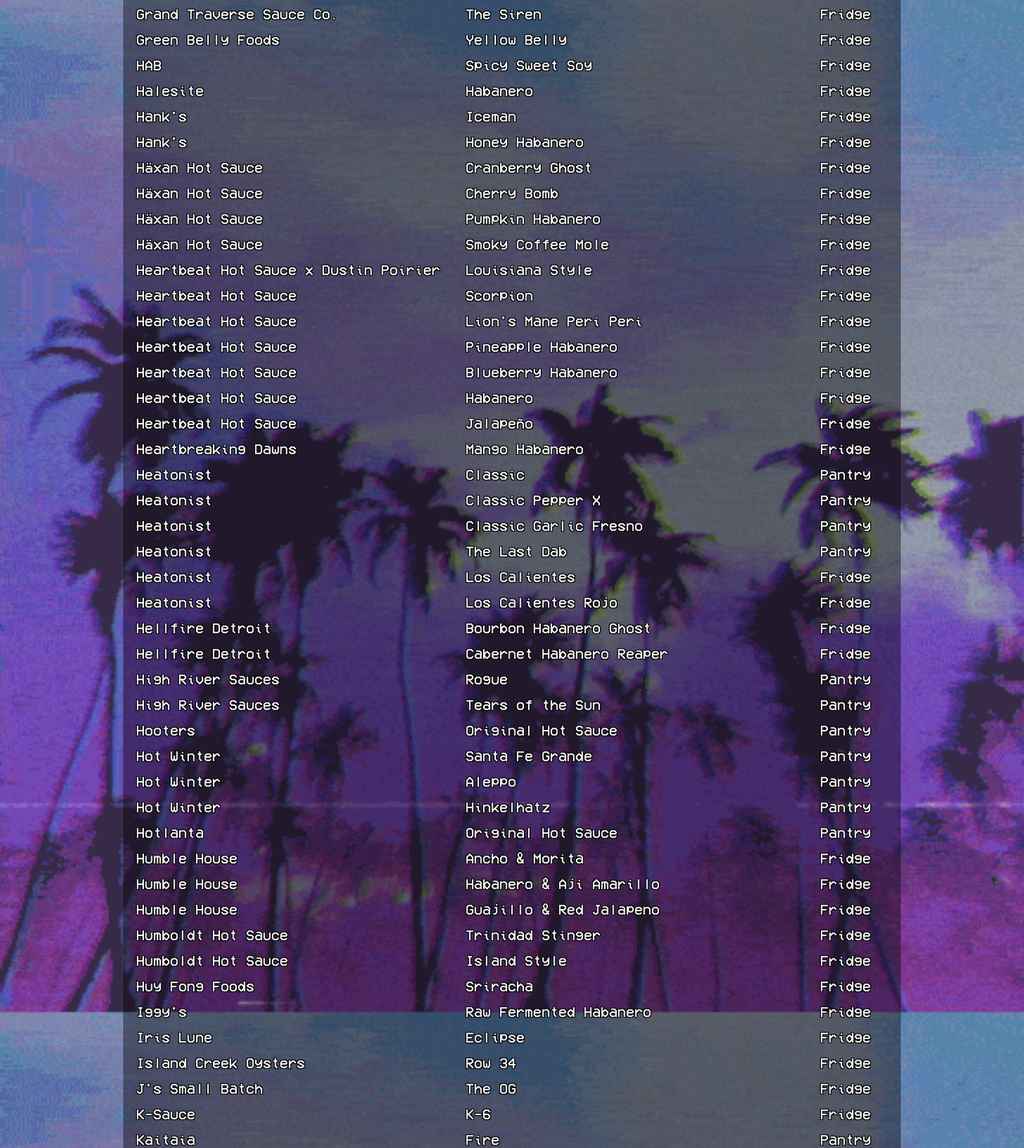
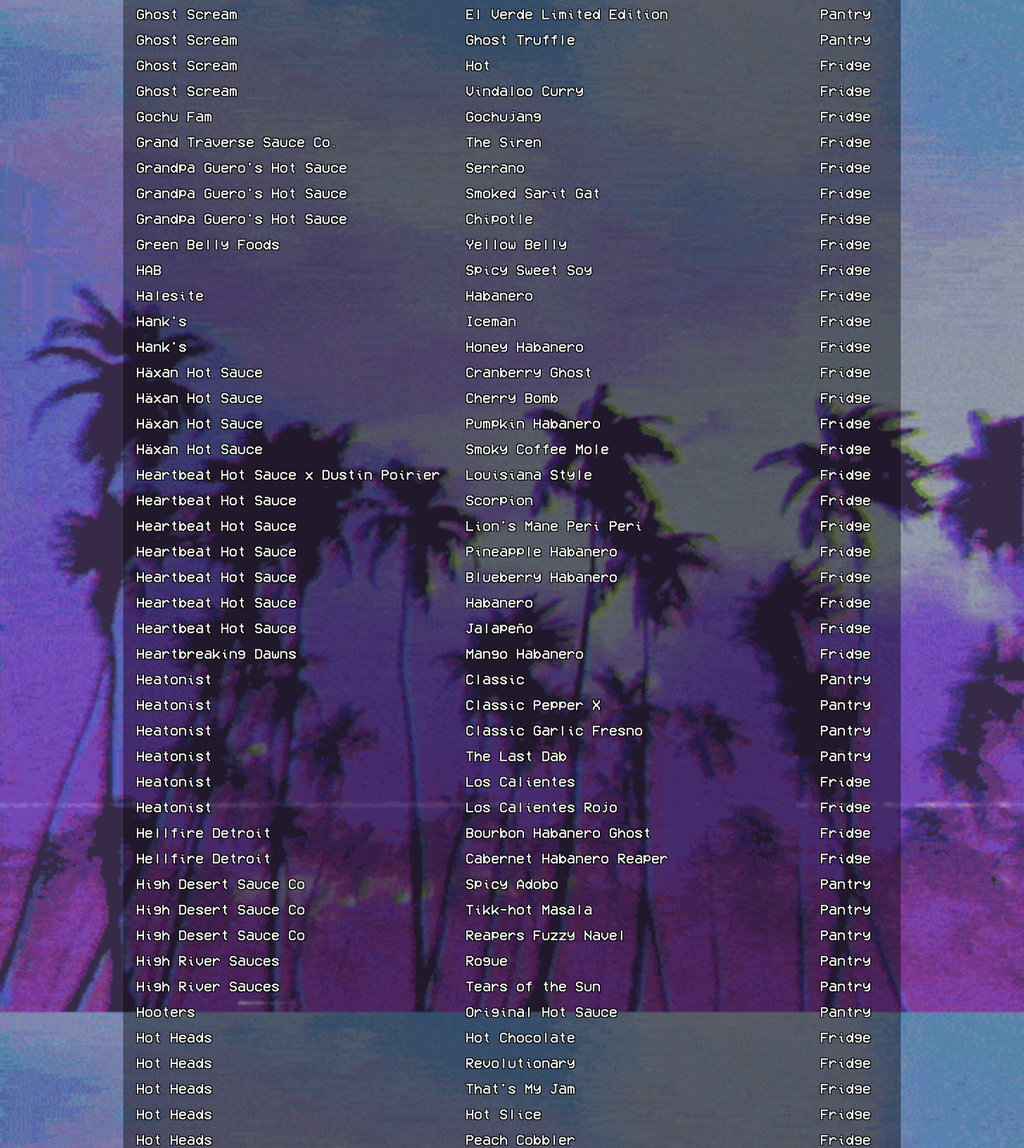
Before and after one commit to cherscarlett/cher, a Next.js app: page /pantry in a window 1280 px wide. Shown: the part 3854-5290 px from the top of the page at 80% size. Built offline with nearby package versions, Linux system fonts and the light colour scheme.

Commit message:
Update pantry

```diff
--- a/pages/pantry.js
+++ b/pages/pantry.js
@@ -914,6 +914,46 @@
       "img": null
     },
     {
+      "brand": "Ghost Scream",
+      "name": "Green Reaper Special Reserve",
+      "shu": null,
+      "location": null,
+      "url": null,
+      "img": null
+    },
+    {
+      "brand": "Ghost Scream",
+      "name": "El Verde Limited Edition",
+      "shu": null,
+      "location": null,
+      "url": null,
+      "img": null
+    },
+    {
+      "brand": "Ghost Scream",
+      "name": "Ghost Truffle",
+      "shu": null,
+      "location": null,
+      "url": null,
+      "img": null
+    },
+    {
+      "brand": "Ghost Scream",
+      "name": "Hot",
+      "shu": null,
+      "location": "Fridge",
+      "url": null,
+      "img": null
+    },
+    {
+      "brand": "Ghost Scream",
+      "name": "Vindaloo Curry",
+      "shu": null,
+      "location": "Fridge",
+      "url": null,
+      "img": null
+    },
+    {
       "brand": "Gochu Fam",
       "name": "Gochujang",
       "shu": null,
@@ -930,6 +970,30 @@
       "img": null
     },
     {
+      "brand": "Grandpa Guero's Hot Sauce",
+      "name": "Serrano",
+      "shu": null,
+      "location": "Fridge",
+      "url": null,
+      "img": null
+    },
+    {
+      "brand": "Grandpa Guero's Hot Sauce",
+      "name": "Smoked Sarit Gat",
+      "shu": null,
+      "location": "Fridge",
+      "url": null,
+      "img": null
+    },
+    {
+      "brand": "Grandpa Guero's Hot Sauce",
+      "name": "Chipotle",
+      "shu": null,
+      "location": "Fridge",
+      "url": null,
+      "img": null
+    },
+    {
       "brand": "Green Belly Foods",
       "name": "Yellow Belly",
       "shu": null,
@@ -1130,6 +1194,30 @@
       "img": null
     },
     {
+      "brand": "High Desert Sauce Co",
+      "name": "Spicy Adobo",
+      "shu": null,
+      "location": null,
+      "url": null,
+      "img": null
+    },
+    {
+      "brand": "High Desert Sauce Co",
+      "name": "Tikk-hot Masala",
+      "shu": null,
+      "location": null,
+      "url": null,
+      "img": null
+    },
+    {
+      "brand": "High Desert Sauce Co",
+      "name": "Reapers Fuzzy Navel",
+      "shu": null,
+      "location": null,
+      "url": null,
+      "img": null
+    },
+    {
       "brand": "High River Sauces",
       "name": "Rogue",
       "shu": null,
@@ -1154,6 +1242,46 @@
       "img": null
     },
     {
+      "brand": "Hot Heads",
+      "name": "Hot Chocolate",
+      "shu": null,
+      "location": "Fridge",
+      "url": null,
+      "img": null
+    },
+    {
+      "brand": "Hot Heads",
+      "name": "Revolutionary",
+      "shu": null,
+      "location": "Fridge",
+      "url": null,
+      "img": null
+    },
+    {
+      "brand": "Hot Heads",
+      "name": "That's My Jam",
+      "shu": null,
+      "location": "Fridge",
+      "url": null,
+      "img": null
+    },
+    {
+      "brand": "Hot Heads",
+      "name": "Hot Slice",
+      "shu": null,
+      "location": "Fridge",
+      "url": null,
+      "img": null
+    },
+    {
+      "brand": "Hot Heads",
+      "name": "Peach Cobbler",
+      "shu": null,
+      "location": "Fridge",
+      "url": null,
+      "img": null
+    },
+    {
       "brand": "Hot Winter",
       "name": "Santa Fe Grande",
       "shu": null,
@@ -1658,6 +1786,46 @@
       "img": null
     },
     {
+      "brand": "Mic's Chilli",
+      "name": "Emerald Jalapeño",
+      "shu": null,
+      "location": "Fridge",
+      "url": null,
+      "img": null
+    },
+    {
+      "brand": "Mic's Chilli",
+      "name": "Naga Knockdown",
+      "shu": null,
+      "location": "Fridge",
+      "url": null,
+      "img": null
+    },
+    {
+      "brand": "Mic's Chilli",
+      "name": "Trouble Trinidad",
+      "shu": null,
+      "location": "Fridge",
+      "url": null,
+      "img": null
+    },
+    {
+      "brand": "Mic's Chilli",
+      "name": "Voodoo Reaper",
+      "shu": null,
+      "location": "Fridge",
+      "url": null,
+      "img": null
+    },
+    {
+      "brand": "Mic's Chilli",
+      "name": "Inferno Sauce",
+      "shu": null,
+      "location": "Fridge",
+      "url": null,
+      "img": null
+    },
+    {
       "brand": "Midsummer",
       "name": "Flagship",
       "shu": null,
@@ -1738,6 +1906,30 @@
       "img": null
     },
     {
+      "brand": "Newks",
+      "name": "Hot Pepper Sauce",
+      "shu": null,
+      "location": null,
+      "url": null,
+      "img": null
+    },
+    {
+      "brand": "Newks",
+      "name": "Mild Pepper Sauce",
+      "shu": null,
+      "location": null,
+      "url": null,
+      "img": null
+    },
+    {
+      "brand": "Noel's",
+      "name": "Serrano & Mango",
+      "shu": null,
+      "location": "Fridge",
+      "url": null,
+      "img": null
+    },
+    {
       "brand": "OG Hot Sauce",
       "name": "Hot & Spicy",
       "shu": null,
@@ -1842,6 +2034,30 @@
       "img": null
     },
     {
+      "brand": "Peril Hot Sauce",
+      "name": "Pineapple Curry",
+      "shu": null,
+      "location": null,
+      "url": null,
+      "img": null
+    },
+    {
+      "brand": "Peril Hot Sauce",
+      "name": "Harvest's End",
+      "shu": null,
+      "location": null,
+      "url": null,
+      "img": null
+    },
+    {
+      "brand": "Peril Hot Sauce",
+      "name": "Dagon",
+      "shu": null,
+      "location": null,
+      "url": null,
+      "img": null
+    },
+    {
       "brand": "Pili Hunters",
       "name": "Buyo",
       "shu": null,
@@ -1954,6 +2170,22 @@
       "img": null
     },
     {
+      "brand": "R.J. Iguanas",
+      "name": "Everyday Hot Sauce",
+      "shu": null,
+      "location": null,
+      "url": null,
+      "img": null
+    },
+    {
+      "brand": "RADS",
+      "name": "Lemon Pepper Garlic",
+      "shu": null,
+      "location": "Fridge",
+      "url": null,
+      "img": null
+    },
+    {
       "brand": "Ravenholm Spices",
       "name": "Nope V3",
       "shu": null,
@@ -1962,14 +2194,6 @@
       "img": null
     },
     {
-      "brand": "RADS",
-      "name": "Lemon Pepper Garlic",
-      "shu": null,
-      "location": "Fridge",
-      "url": null,
-      "img": null
-    },
-    {
       "brand": "Red Clay",
       "name": "Verde",
       "shu": null,
@@ -1978,6 +2202,38 @@
       "img": null
     },
     {
+      "brand": "Ricante",
+      "name": "OG Mango Caliente",
+      "shu": null,
+      "location": "Fridge",
+      "url": null,
+      "img": null
+    },
+    {
+      "brand": "Ricante",
+      "name": "Fire Melons",
+      "shu": null,
+      "location": "Fridge",
+      "url": null,
+      "img": null
+    },
+    {
+      "brand": "Ricante",
+      "name": "Manzana Encendida",
+      "shu": null,
+      "location": "Fridge",
+      "url": null,
+      "img": null
+    },
+    {
+      "brand": "Ricante",
+      "name": "Piña Dulce",
+      "shu": null,
+      "location": "Fridge",
+      "url": null,
+      "img": null
+    },
+    {
       "brand": "Ring of Fire",
       "name": "Original Habanero",
       "shu": null,
@@ -2162,6 +2418,14 @@
       "img": null
     },
     {
+      "brand": "Seed Ranch",
+      "name": "Truffle Hound",
+      "shu": null,
+      "location": null,
+      "url": null,
+      "img": null
+    },
+    {
       "brand": "Shakey's 3-in-1",
       "name": "Ghost",
       "shu": null,
@@ -2370,6 +2634,14 @@
       "img": null
     },
     {
+      "brand": "Spicy Ninja Sauce",
+      "name": "Mauna Kea Magma",
+      "shu": null,
+      "location": null,
+      "url": null,
+      "img": null
+    },
+    {
       "brand": "Splat",
       "name": "Red Serrano",
       "shu": null,
@@ -2778,11 +3050,18 @@
       "img": null
     },
     {
+      "brand": "White Whale Sauces",
+      "name": "Limonhello",
+      "shu": null,
+      "location": "Fridge",
+      "url": null,
+      "img": null
+    },
+    {
       "brand": "Wildbrine",
       "name": "Spicy Kimchi Sriracha",
       "shu": null,
       "location": "Fridge",
-
       "url": null,
       "img": null
     },
```
